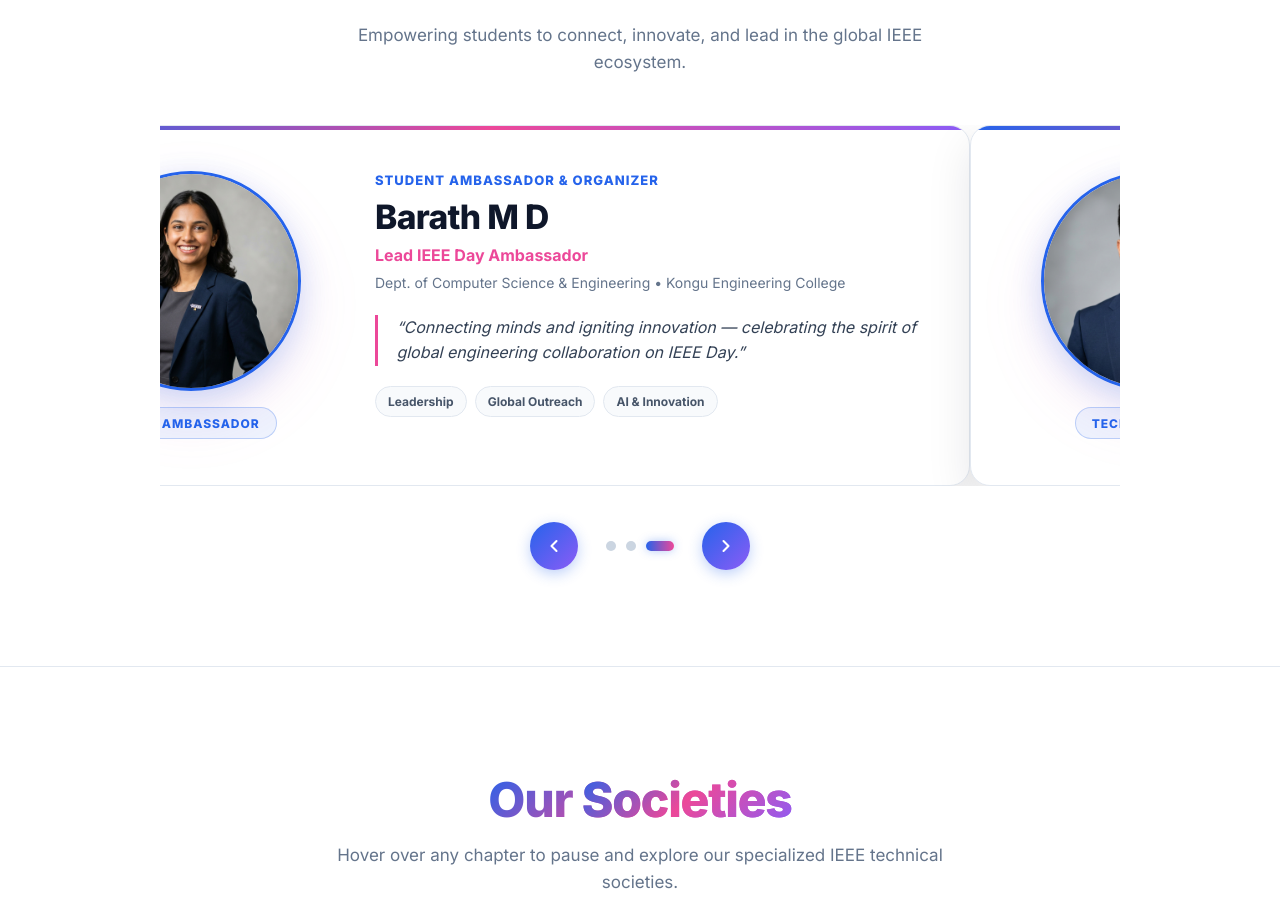
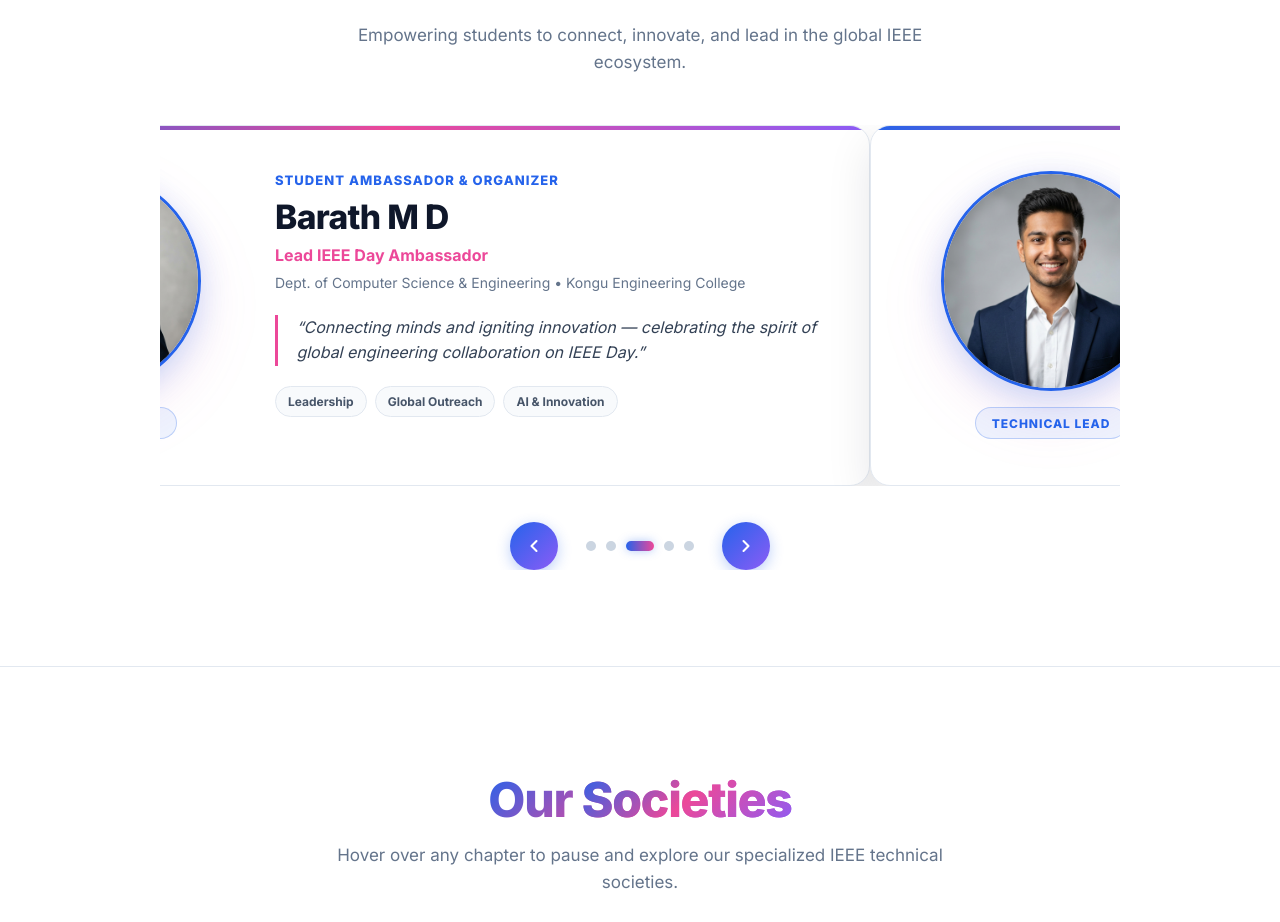
Before and after one commit to SakthiPranavS04/KEC-IEEE-DAY, a React (Vite) app: page / in a window 1280 px wide. Shown: the part 4694-5616 px from the top of the page. Built offline with nearby package versions, Linux system fonts and the light colour scheme.

Commit message:
feat: add Ambassador component, data, styles, and asset images

```diff
--- a/src/components/Ambassador.jsx
+++ b/src/components/Ambassador.jsx
@@ -81,7 +81,6 @@
             ref={sliderRef}
             className="ambassadors-slider-track"
             onScroll={handleScroll}
-            tabIndex="0"
             aria-label="Ambassadors showcase slider"
           >
             {ambassadorsData.map((ambassador, index) => (
--- a/src/data/ambassador.js
+++ b/src/data/ambassador.js
@@ -46,6 +46,34 @@
     quote: "Leveraging technology for a better tomorrow, fostering inclusive collaboration and student engineering excellence.",
     bio: "Driving web engineering, member experience, and inter-college student networking initiatives for IEEE celebrations.",
     tags: ["Web Architecture", "Community", "IEEE Day '26"]
+  },
+  {
+    id: 4,
+    name: "Sutharshan",
+    role: "Events & Web Coordinator Ambassador",
+    tagline: "Student Ambassador & Coordinator",
+    badge: "Student Ambassador",
+    department: "Dept. of Electronics & Communication",
+    organization: "KONGU ENGINEERING COLLEGE",
+    college: "Kongu Engineering College",
+    photo: "/assets/ambassador/sutharshan.jpg",
+    quote: "Fostering collaboration, technical excellence, and impactful engineering opportunities on IEEE Day.",
+    bio: "Coordinating student outreach, technical contests, and web competitions to empower student developers.",
+    tags: ["Event Coordination", "Networking", "Web Technologies"]
+  },
+  {
+    id: 5,
+    name: "Srinithi",
+    role: "Technical & Student Activities Ambassador",
+    tagline: "Student Ambassador & Coordinator",
+    badge: "Student Ambassador",
+    department: "Dept. of Electrical & Electronics",
+    organization: "KONGU ENGINEERING COLLEGE",
+    college: "Kongu Engineering College",
+    photo: "/assets/ambassador/srinithi.jpg",
+    quote: "Inspiring future engineers to innovate, solve complex challenges, and excel in the global IEEE community.",
+    bio: "Organizing student branch debug contests, symposiums, and promoting technical leadership across disciplines.",
+    tags: ["Technical Leadership", "Student Engagement", "Circuit Debugging"]
   }
 ];
 
--- a/src/index.css
+++ b/src/index.css
@@ -2035,20 +2035,31 @@
   position: relative;
   max-width: 960px;
   margin: 0 auto;
+  overflow: hidden;
 }
 
 .ambassadors-slider-track {
   display: flex;
-  overflow-x: hidden;
+  overflow-x: auto;
+  overflow-y: hidden !important;
   scroll-behavior: smooth;
   scroll-snap-type: x mandatory;
   -webkit-overflow-scrolling: touch;
+  scrollbar-width: none !important;
+  -ms-overflow-style: none !important;
+}
+
+.ambassadors-slider-track::-webkit-scrollbar {
+  display: none !important;
+  width: 0 !important;
+  height: 0 !important;
 }
 
 .ambassador-card-spacious {
   flex: 0 0 100%;
   width: 100%;
   min-width: 100%;
+  box-sizing: border-box;
   scroll-snap-align: start;
   display: grid;
   grid-template-columns: 280px 1fr;
@@ -2060,8 +2071,17 @@
   padding: 2.75rem 2.5rem;
   box-shadow: var(--shadow-lg);
   position: relative;
-  overflow: hidden;
+  overflow: hidden !important;
+  overflow-y: hidden !important;
+  scrollbar-width: none !important;
+  -ms-overflow-style: none !important;
   transition: transform var(--transition-smooth), border-color var(--transition-smooth);
+}
+
+.ambassador-card-spacious::-webkit-scrollbar {
+  display: none !important;
+  width: 0 !important;
+  height: 0 !important;
 }
 
 .ambassador-card-spacious:hover {
```
Also changed, not shown: public/assets/ambassador/srinithi.jpg (added), public/assets/ambassador/sutharshan.jpg (added).
